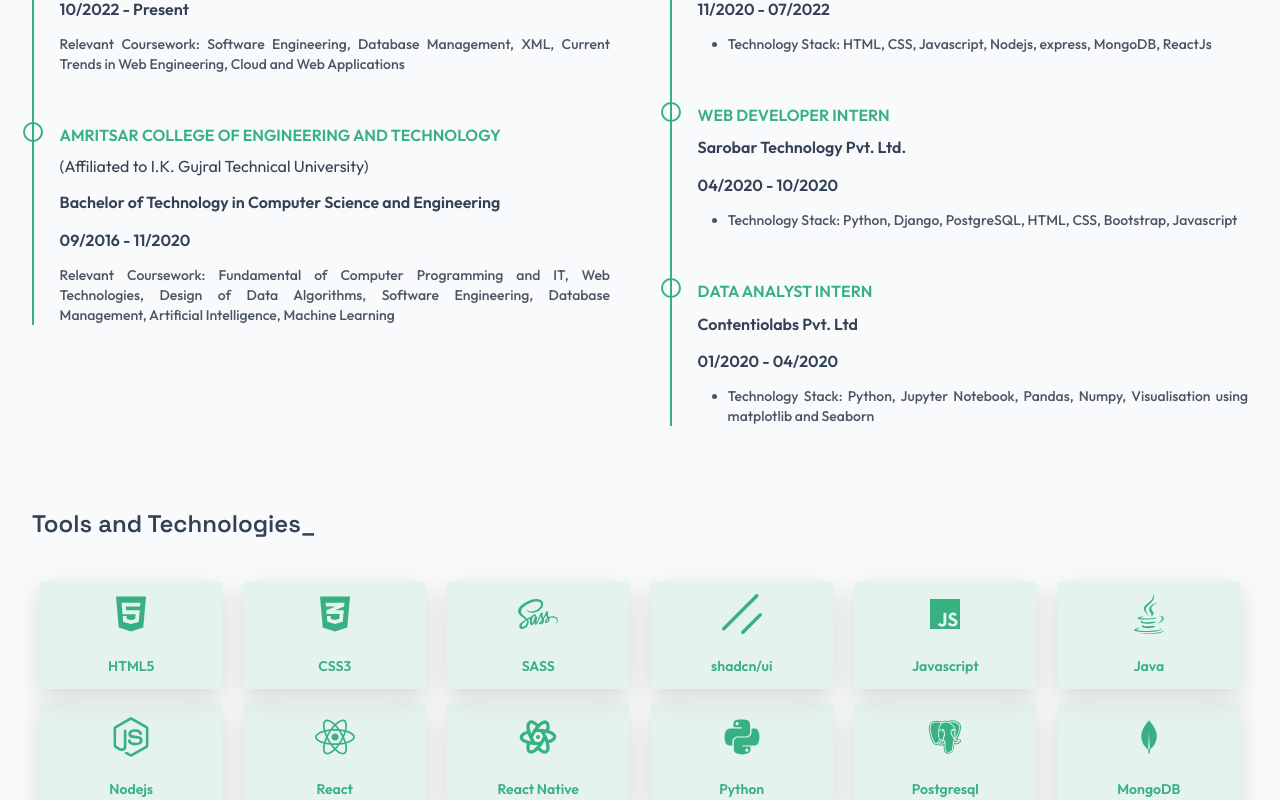
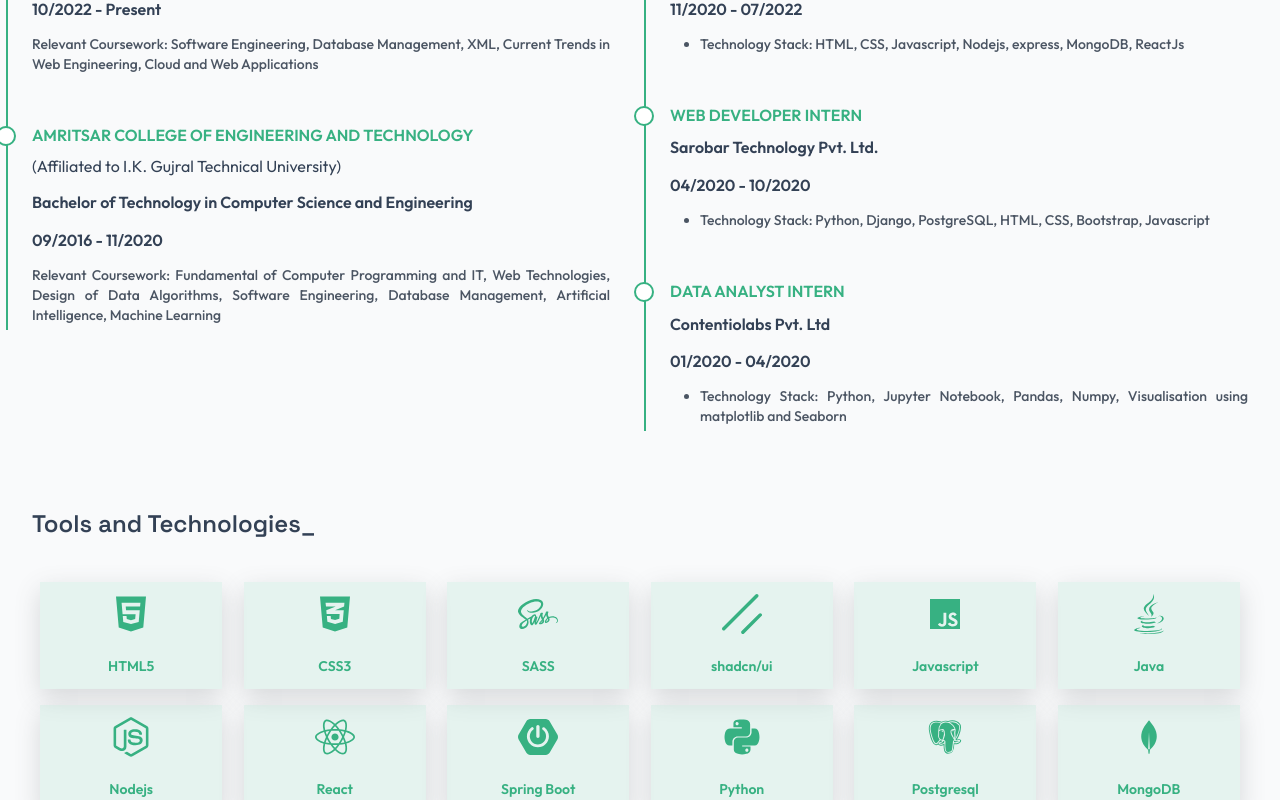
Before and after one commit to saroj2053/my-portfolio-site, a React (Vite) app: page / in a window 1280 px wide. Shown: the part 1760-2560 px from the top of the page. Built offline with nearby package versions, Linux system fonts and the light colour scheme.

Commit message:
added css fixes for resume timelines

```diff
--- a/src/components/About/About.tsx
+++ b/src/components/About/About.tsx
@@ -8,9 +8,9 @@
 import GradientDivider from "../GradientDivider/GradientDivider";
 import { technologies } from "../../data/technologies";
 import Pill from "../Pill/Pill";
-import { FaReact, FaNode, FaBullhorn, FaCss3Alt, } from "react-icons/fa6";
-import { RiNextjsFill } from "react-icons/ri";
+import { FaReact, FaNode, FaBullhorn, FaCss3Alt } from "react-icons/fa6";
 import { motion } from "framer-motion";
+import { BiLogoSpringBoot } from "react-icons/bi";
 
 const About = ({ title }: { title: string }) => {
   return (
@@ -79,10 +79,10 @@
                   <FaNode size={80} />
                 </span>
                 <span>
-                <RiNextjsFill size={80} />
+                  <BiLogoSpringBoot size={80} />
                 </span>
                 <span>
-                <  FaCss3Alt size={80} />{" "}
+                  <FaCss3Alt size={80} />{" "}
                 </span>
               </div>
             </div>
--- a/src/components/Resume/Resume.css
+++ b/src/components/Resume/Resume.css
@@ -19,30 +19,63 @@
 }
 
 .resume__item {
+  position: relative;
+}
+
+.resume__item::after {
+  content: "";
+  position: absolute;
   border-left: 2px solid rgb(var(--skin-color));
-  padding-left: 1.6rem;
-  position: relative;
+  padding-left: 5.6rem;
+  height: 100%;
+  top: 5px;
+  left: -1.65rem;
+  z-index: 0;
 }
 
 .resume__item:not(:last-child) {
   padding-bottom: 3rem;
 }
 
-.resume__item::before {
+.resume__item .resume-education__title {
+  position: relative;
+}
+
+.resume__item .resume-education__title::before {
   content: "";
+  position: absolute;
   width: 1rem;
   height: 1rem;
+  top: 4px;
+  left: -36px;
   border-radius: 50%;
   border: 2px solid rgb(var(--skin-color));
-  position: absolute;
-  left: -0.70rem;
-  background: var(--bg-black-900);
+  background: var(--bg-primary);
+  z-index: 1;
 }
 
-.resume-education__title, .resume-employment__title {
+.resume-education__title,
+.resume-employment__title {
   color: rgb(var(--skin-color));
   font-weight: 600;
   margin-bottom: 0.36em;
+}
+
+.resume__item .resume-employment__title {
+  position: relative;
+}
+
+.resume__item .resume-employment__title::before {
+  content: "";
+  position: absolute;
+  width: 1rem;
+  height: 1rem;
+  top: 4px;
+  left: -36px;
+  border-radius: 50%;
+  border: 2px solid rgb(var(--skin-color));
+  background: var(--bg-primary);
+  z-index: 1;
 }
 
 .resume-education__uni {
@@ -50,7 +83,8 @@
   margin-bottom: 0.7em;
 }
 
-.resume-education__subtitle, .resume-employment__subtitle {
+.resume-education__subtitle,
+.resume-employment__subtitle {
   color: var(--text-black-700);
   font-weight: 600;
   margin-bottom: 0.7em;
@@ -78,7 +112,6 @@
   line-height: 1.43em;
 }
 
-
 @media screen and (max-width: 768px) {
   .resume__container {
     display: grid;
--- a/src/components/Resume/Resume.tsx
+++ b/src/components/Resume/Resume.tsx
@@ -6,6 +6,7 @@
       <div className="resume__container">
         <div className="resume__data">
           <h3 className="resume__title text-lg">EDUCATION</h3>
+
           <div className="resume__item">
             <h2 className="resume-education__title text-lg">
               TECHNICAL UNIVERSITY OF CHEMNITZ
--- a/src/data/technologies.ts
+++ b/src/data/technologies.ts
@@ -1,14 +1,13 @@
-import { TbBrandVite, TbBrandReactNative, TbBrandVscode } from "react-icons/tb";
+import { TbBrandVite, TbBrandVscode } from "react-icons/tb";
 
 import {
   BiLogoJavascript,
-  BiLogoNetlify,
   BiLogoPostgresql,
   BiLogoTailwindCss,
   BiLogoMongodb,
 } from "react-icons/bi";
 
-import { SiChakraui, SiShadcnui } from "react-icons/si";
+import { SiChakraui, SiShadcnui, SiSpringboot } from "react-icons/si";
 
 import {
   FaPython,
@@ -19,6 +18,7 @@
   FaGitAlt,
   FaJava,
   FaCss3Alt,
+  FaDocker,
 } from "react-icons/fa6";
 
 import { IconType } from "react-icons";
@@ -54,8 +54,8 @@
     icon: FaReact as IconType,
   },
   {
-    title: "React Native",
-    icon: TbBrandReactNative as IconType,
+    title: "Spring Boot",
+    icon: SiSpringboot as IconType,
   },
   {
     title: "Python",
@@ -74,8 +74,8 @@
     icon: TbBrandVite as IconType,
   },
   {
-    title: "Netlify",
-    icon: BiLogoNetlify as IconType,
+    title: "Docker",
+    icon: FaDocker as IconType,
   },
   {
     title: "Chakra UI",
```
Lines whose indentation alone changed are shown as unchanged.
